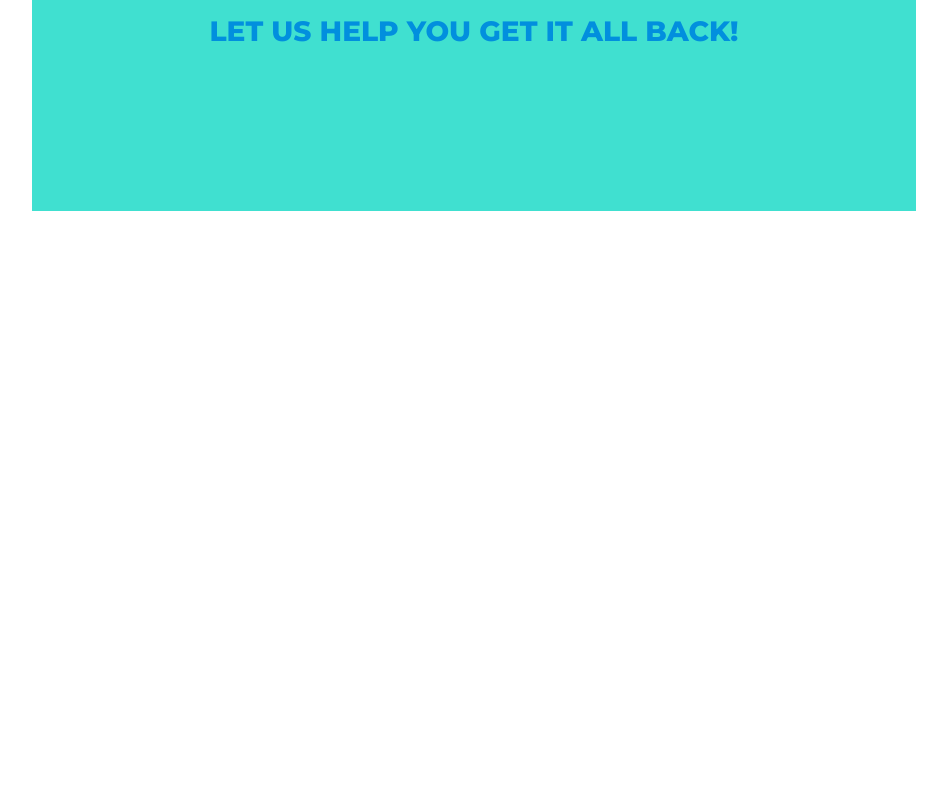
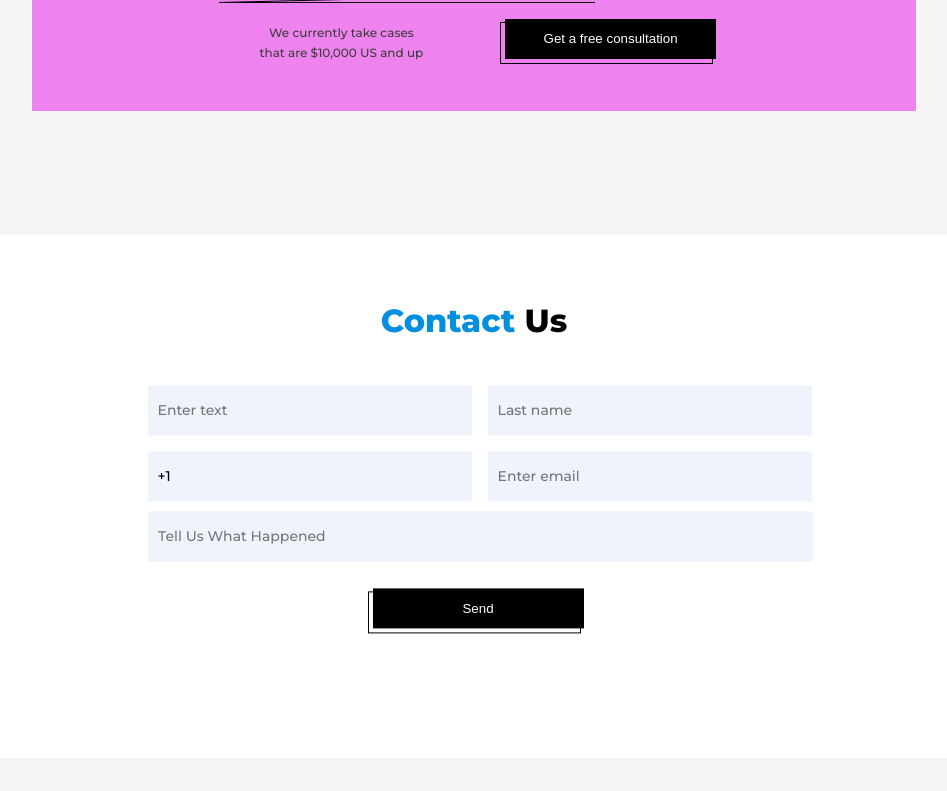
Before and after one commit to Fifik66/Digital-Solutions-test, a plain HTML site: page pres.html in a window 1280 px wide. Shown: the part 439-1230 px from the top of the page, without its empty margins (166-1113 px from the left). Before the commit the page ends 800 px from the top, so only its background shows below. Drawn offline with Linux system fonts and the light colour scheme.

Commit message:
Add files via upload

```diff
--- a/pres.html
+++ b/pres.html
@@ -37,8 +37,47 @@
                <h1>Lorem ipsum set
                 ammet test-test</h1>
                 <h2>LET US HELP YOU GET IT ALL BACK!</h2>
+                <div class="line"></div>
+                <div class="center">
+                    <span class="center_text">We currently take cases that are $10,000 US and up</span>
+                    <div class="consult_div">
+                        <button class="free_consultation">Get a free consultation</button>
+                    </div>
+                </div>
+           </div>
 
-           </div>
+           <div class="form_block">
+               <div style="transform: translate(0, 20%);">
+               <h3>Contact <span>Us</span> </h3>
+               <form class="form">
+                   <input type="text " placeholder="Enter text">
+                   <input type="text " placeholder="Last name">
+                   <input type="text " value="+1">
+                   <input type="text " placeholder="Enter email">
+
+               </form>
+               <input class="big_input" type="text " placeholder="Tell Us What Happened">
+               <div class="Send_div">
+                <button class="Send_butt">Send</button>
+            </div>
+            </div>
+        </div>
+
+            <div class="footer">
+                <div class="express">
+                    <img  src="icon/Express_bl.png" alt="">
+                    <p>All Rights Reserved to info.com</p>
+                    <p>© DDD – Web Marketing</p>
+                    <p>Privacy Policy</p>
+                    <img src="icon/DMCA.png" alt="">
+                </div>
+                <div class="contact"></div>
+                <div class="address"></div>
+                <div class="email"></div>
+            </div>
+
+
+
 
     </section>
 
--- a/style_pres.css
+++ b/style_pres.css
@@ -5,6 +5,7 @@ body{
 }
 .container{
     width: 100%;
+    background-color: whitesmoke;
 }
 .bock_haed{
     width: 100%;
@@ -35,7 +36,7 @@ body{
 .logo{
     margin: 0 auto 0 64px;
     width: 110px;
-    height: 40px
+    height: 32px
 }
 #chev{
     position: relative;
@@ -105,9 +106,10 @@ line-height: 2;
 .block_center{
     width: 884px;
     height: 380px;
-    margin: 200px auto 0 auto;
-    background-color: turquoise;
+    margin: 100px auto 0 auto;
     text-align: center;
+    background-color: violet;
+    overflow: hidden;
 }
 
 h1{
@@ -115,7 +117,7 @@ h1{
     font-weight: 800;
     font-size: 56px;
     color: black;
-    margin: 10px auto 0 auto;
+    margin: 30px auto 0 auto;
     width: 60%;
     line-height: 80px;
 }
@@ -127,3 +129,161 @@ h2{
     color: rgba(1, 143, 222, 1);
 
 }
+
+.line{
+    width: 60%;
+    height: 20px;
+    margin: 0 auto;
+    position: relative;
+}
+.line::after,.line::before{
+    content: '';
+    position: absolute;
+    height: 1px;
+    background-color: black;
+
+}
+.line::after{
+    width: 502px;
+    left: 10px;
+    transform-origin: left;
+    transform: rotate(358.6deg);
+
+}
+.line::before{
+    width: 376px;
+    left: 10px;
+}
+.center{
+    display: grid;
+    grid-template-columns: repeat(2,1fr);
+    width: 60%;
+    margin: 0 auto;
+    align-items: center;
+
+}
+
+.center_text{
+
+    font-family: 'Montserrat', sans-serif;
+    font-weight: 500;
+    font-size: 12px;
+    line-height: 20px;
+    color: #3D3D3D;
+    width: 164px;
+    margin: 0 auto;
+
+
+}
+.consult_div{
+    align-items: center;
+    width: 211px;
+    height: 40px;
+    margin: 0 auto;
+    border: 1px solid #000;
+    position: relative;
+
+}
+.free_consultation{
+    outline: none;
+    background-color: black;
+    color: white;
+    border: none;
+    width: 211px;
+    height: 40px;
+    margin-left: 4px;
+    margin-top: -4px;
+
+}
+/* ///////////////////// */
+
+.form_block{
+    width: 1088px;
+    height: 523px;
+    margin: 124px auto 0 auto;
+    background-color: white;
+    text-align: center;
+    position: relative;
+    overflow: hidden;
+}
+
+h3{
+    color: #018FDE;
+    margin: 0 auto;
+    font-family: Montserrat;
+    font-style: normal;
+    font-weight: 600;
+    font-size: 32px;
+    line-height: 39px;
+    margin-bottom: 45px;
+}
+span{
+    color: black;
+}
+.form{
+    display: grid;
+    grid-template-columns: repeat(2,1fr);
+    grid-template-rows: 50px 50px ;
+    margin: 10px auto;
+    width: 60%;
+    gap:16px
+
+
+}
+input{
+    outline: none;
+    background: #EEF3FC;
+    width: 312px;
+    height: 48px;
+    border: none;
+    padding-left:10px;
+    margin: 0;
+    font-family: Montserrat;
+    font-style: normal;
+    font-weight: 500;
+    font-size: 14px;
+    line-height: 24px;
+}
+.big_input{
+
+    width: 60%;
+    margin: 0 auto 0 13px;
+}
+
+.Send_div{
+    align-items: center;
+    width: 211px;
+    height: 40px;
+    margin: 30px auto;
+    border: 1px solid #000;
+    position: relative;
+
+}
+.Send_butt{
+    outline: none;
+    background-color: black;
+    color: white;
+    border: none;
+    width: 211px;
+    height: 40px;
+    margin-left: 4px;
+    margin-top: -4px;
+
+}
+
+/* ///////////////////////////////////////// */
+
+.footer{
+width: 100%;
+height: 360px;
+background-color: black;
+margin-top: 120px;
+overflow: hidden;
+display: grid;
+grid-template-columns: repeat(4,1fr);
+}
+
+.express{
+    color: white;
+
+}
```
Also changed, not shown: icon/DMCA.png (added), icon/Express_bl.png (added).
